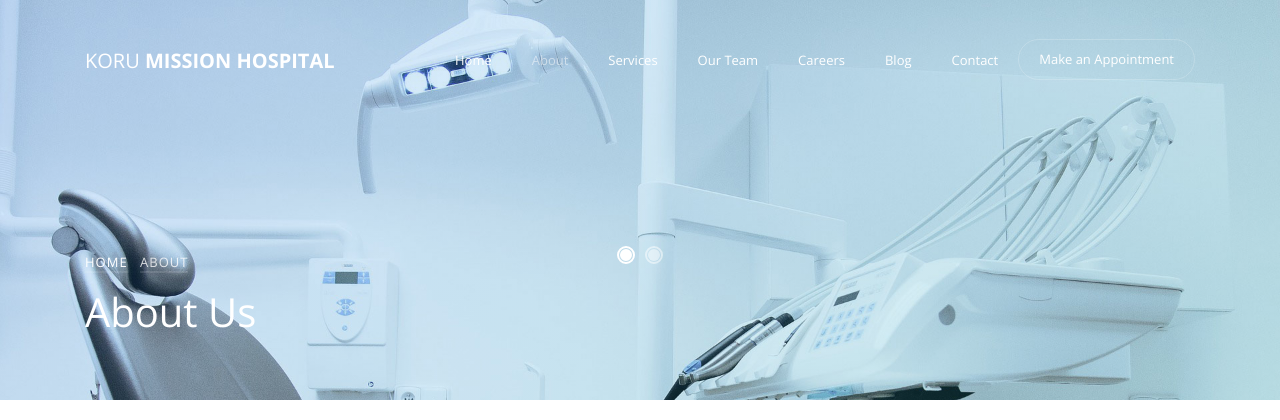
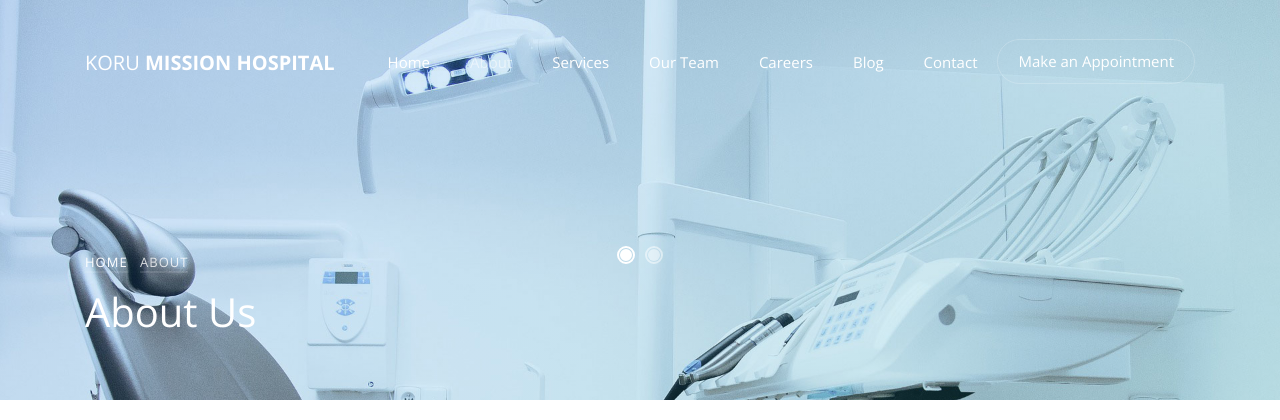
Before and after one commit to andyosyndoh/mission, a Django app: page /about in a window 1280 px wide. Shown: the top 420 px of the page. Run offline with Django 5.2, Linux system fonts and the light colour scheme; data comes from the database, SQL or seed files in the repository; some libraries are stand-ins or nearby versions; some web fonts are replaced.

Commit message:
[feat]: increase nav-bar font-size

```diff
--- a/templates/base.html
+++ b/templates/base.html
@@ -22,6 +22,9 @@
     <link rel="stylesheet" href="{% static 'clinicapp/css/style.css' %}">
 
     <style>
+      .navbar .nav-link {
+        font-size: 15px !important;
+      }
       /* WhatsApp Button Styling */
       #whatsappButton {
           background-color: #25D366; /* WhatsApp green */
```
